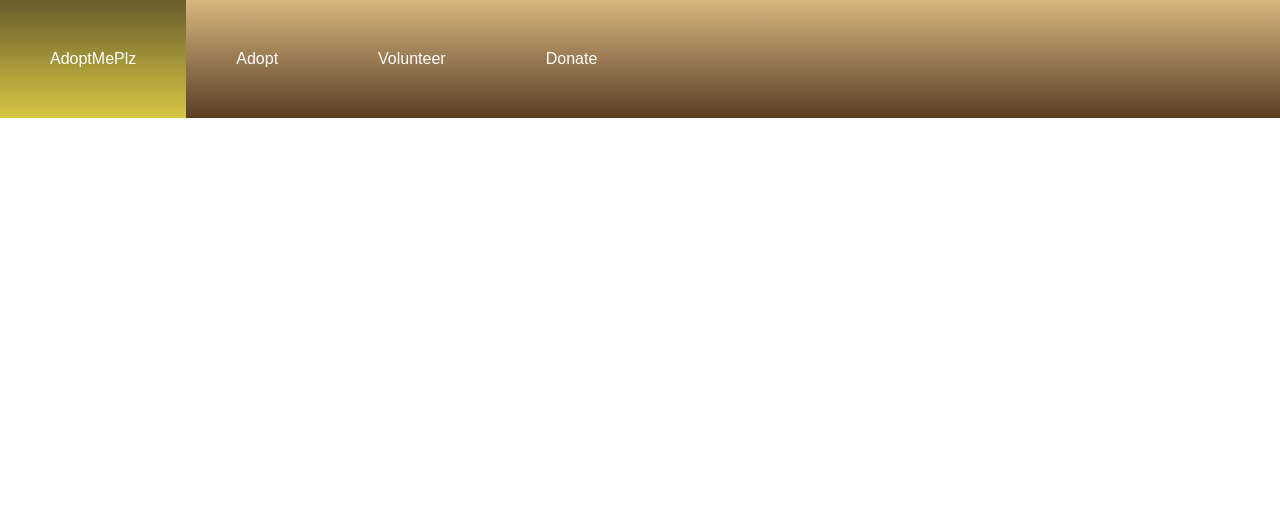
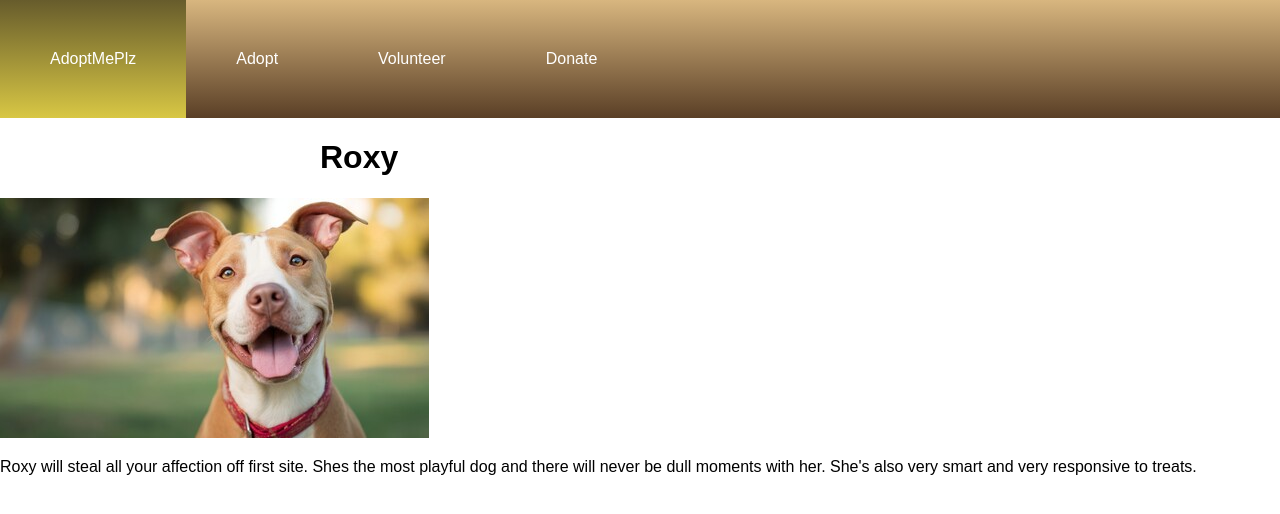
Before and after one commit to Johnnyhudson5/Johnnyhudson5.github.io, a plain HTML site: page projects/dropdown-menu-site/Roxy.html in a window 1280 px wide. Drawn offline with Linux system fonts and the light colour scheme.

Commit message:
dropdown menu site

```diff
--- a/projects/dropdown-menu-site/Roxy.html
+++ b/projects/dropdown-menu-site/Roxy.html
@@ -8,11 +8,25 @@
     </head>
     <body>
         <div id="navbar">
-            <a href="#">AdoptMePlz</a>
+            <a href="index.html">AdoptMePlz</a>
             <a href="#">Adopt</a>
             <a href="#">Volunteer</a>
             <a href="#">Donate</a>
         </div>
 
+        <div class="center-column">
+            <h1>Roxy</h1>
+        </div>
+        <img
+            src="images/240_F_1455524644_lkX0bJZknBGVW6hvakIANIIouK2ZE6rF.jpg"
+            alt="Roxy"
+            class="small"
+        >
+        <p>
+            Roxy will steal all your affection off first site. Shes the most
+            playful dog and there will never be dull moments with her. She's
+            also very smart and very responsive to treats.
+        </p>
+
     </body>
 </html>
--- a/projects/dropdown-menu-site/css/style.css
+++ b/projects/dropdown-menu-site/css/style.css
@@ -81,3 +81,14 @@ body {
 .dropdown-container:last-child .dropdown-menu{
     right: 0px;
 }
+.center-column{
+    width: 50%;
+    min-width: 500px;
+    margin: 0px auto;
+}
+
+
+
+@media screen and (max-width: 765px) {
+
+}
```
Also changed, not shown: projects/dropdown-menu-site/Rocko.html (+15 -1 lines), projects/dropdown-menu-site/Rocky.html (+16 -1 lines), projects/dropdown-menu-site/index.html (+3 -1 lines), projects/dropdown-menu-site/images/240_F_1455524644_lkX0bJZknBGVW6hvakIANIIouK2ZE6rF.jpg (added), projects/dropdown-menu-site/images/240_F_317061412_UPBhUHVwgo2nDCUzSZ7wcQA9dzwCH7Tc.jpg (added), projects/dropdown-menu-site/images/doberman.jpg (added).
